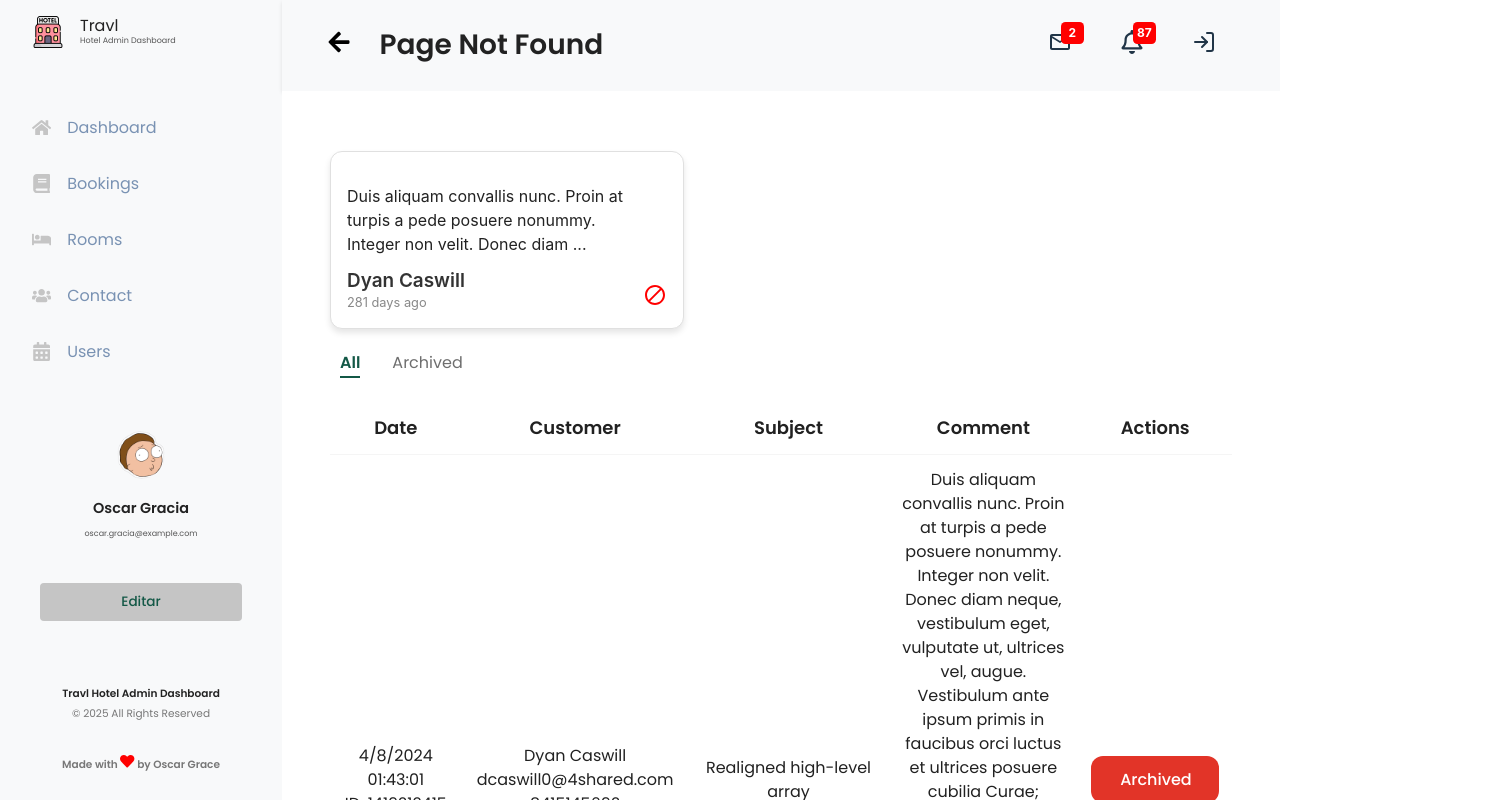
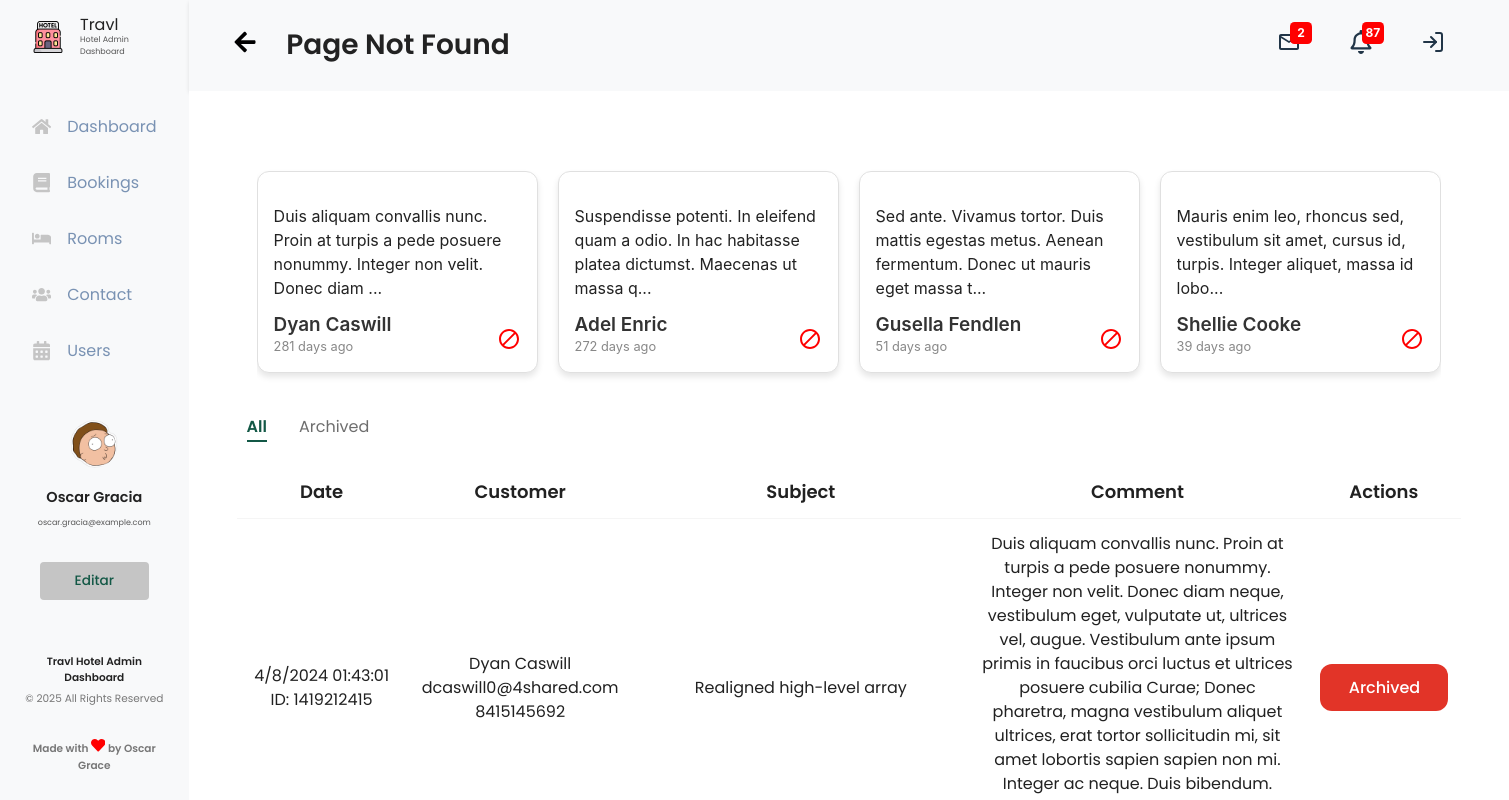
Before and after one commit to OscarGrC/HotelDashboard, a React (Vite) app: page /contact in a window 1280 px wide. Shown: the whole page, 1509 px wide, since content can reach past the window. Built offline with nearby package versions, Linux system fonts and the light colour scheme; sample sign-in values are in the browser's storage.

Commit message:
contact swiper   commit

```diff
--- a/package.json
+++ b/package.json
@@ -17,7 +17,8 @@
     "react-dom": "^18.3.1",
     "react-icons": "^5.4.0",
     "react-router-dom": "^7.1.1",
-    "styled-components": "^6.1.14"
+    "styled-components": "^6.1.14",
+    "swiper": "^11.2.1"
   },
   "devDependencies": {
     "@eslint/js": "^9.17.0",
--- /dev/null
+++ b/src/contact/components/contactCarousel.jsx
@@ -0,0 +1,28 @@
+import React, { useEffect } from 'react';
+import { Swiper, SwiperSlide } from 'swiper/react';
+import 'swiper/css';
+import 'swiper/css/navigation';
+import 'swiper/css/pagination';
+import './swiperStyle.css';
+import { ContactCard } from './contactCard.jsx';
+
+export const ContactCarousel = ({ messages }) => {
+    if (!Array.isArray(messages)) {
+        return <p>not list </p>;
+    }
+    return (
+        <div style={{ padding: '20px', width: '100%' }}>
+            <Swiper
+                spaceBetween={20} // Espacio entre las slides
+                slidesPerView={4} // Cuántos ContactCards mostrar a la vez
+                scrollbar={{ draggable: true }} // Agrega una barra de desplazamiento
+            >
+                {messages.map((message, index) => (
+                    <SwiperSlide key={index}>
+                        <ContactCard item={message} />
+                    </SwiperSlide>
+                ))}
+            </Swiper>
+        </div>
+    );
+};
--- /dev/null
+++ b/src/contact/components/swiperStyle.css
@@ -0,0 +1,20 @@
+.swiper {
+    width: 74rem;
+    height: auto;
+    margin: 0px;
+}
+
+.swiper-slide {
+    display: flex;
+    justify-content: center;
+    align-items: center;
+}
+
+.swiper-button-next,
+.swiper-button-prev {
+    color: #135846;
+}
+
+.swiper-pagination-bullet {
+    background-color: #135846;
+}
--- a/src/contact/pages/contact.jsx
+++ b/src/contact/pages/contact.jsx
@@ -3,7 +3,7 @@ import { Wrapper, Header, Table, Pagination, ButtonStyled } from '../../rooms/pa
 import { TabContainer, Tab } from '../../booking/pages/booking.js';
 import contactData from '../data/contact.json';
 import contactArchivedData from '../data/contactArchived.json';
-import { ContactCard } from '../components/contactCard.jsx';
+import { ContactCarousel } from '../components/contactCarousel.jsx';
 
 export const Contact = () => {
     const [messages, setMessages] = useState([]);
@@ -37,7 +37,7 @@ export const Contact = () => {
 
     return (
         <Wrapper>
-            <ContactCard item={messages[0]}></ContactCard>
+            <ContactCarousel messages={messages}></ContactCarousel>
             <Header>
                 <TabContainer>
                     <Tab selected={currentTab === 'all'} onClick={() => setCurrentTab('all')}>All</Tab>
```
Also changed, not shown: 1 other file (tests, documents, lock files or other folders).
